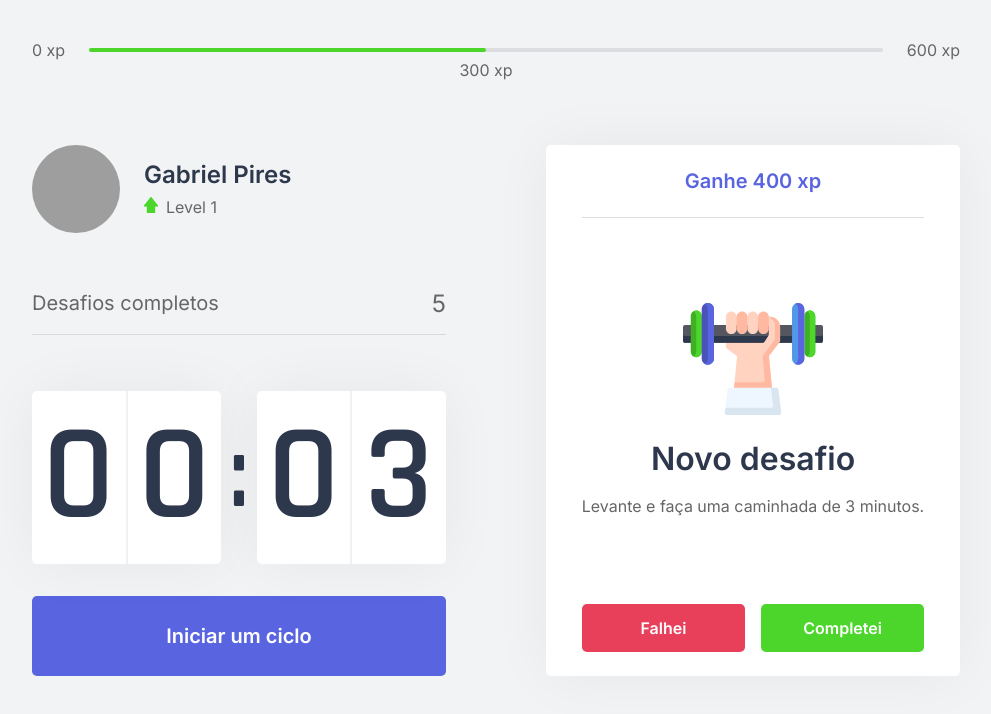
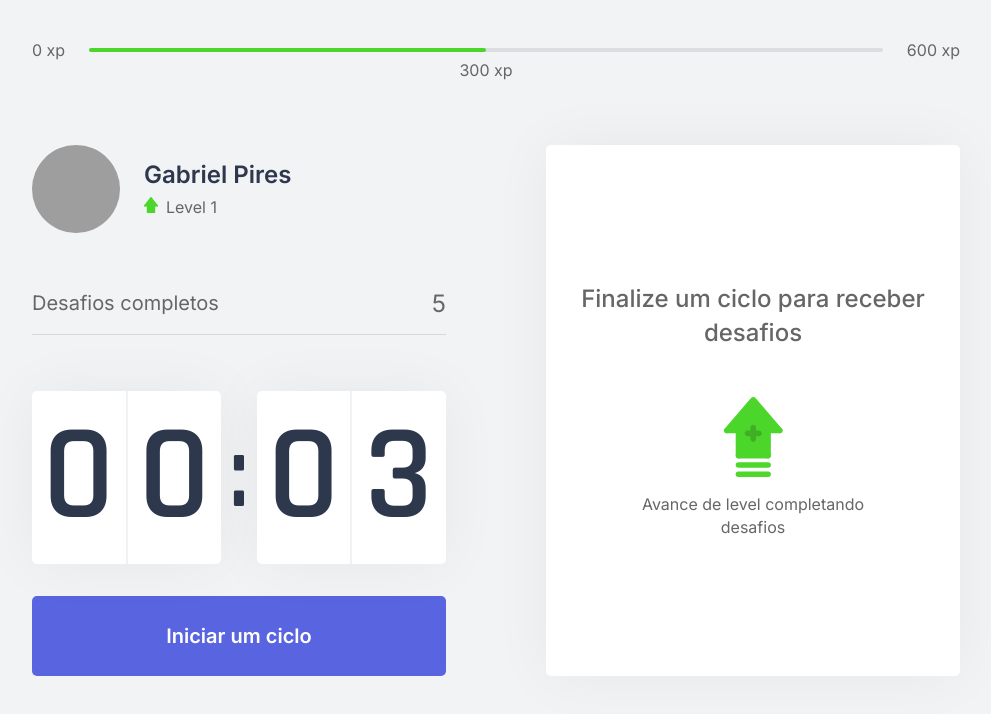
Before and after one commit to GabriPires/moveit, a Next.js app: page / in a window 1280 px wide. Shown: the top 714 px of the page, without its empty margins (144-1135 px from the left). Built offline with nearby package versions, Linux system fonts and the light colour scheme; grey boxes are pictures that could not be loaded.

Commit message:
Consumindo contexto dos desafios no challengebox

```diff
--- a/src/components/ChallengeBox.tsx
+++ b/src/components/ChallengeBox.tsx
@@ -3,20 +3,18 @@
 import styles from '../styles/components/ChallengeBox.module.css';
 
 export function ChallengeBox() {
-  const contextData = useContext(ChallengesContext);
-
-  const hasActiveChallenge = true;
+  const { activeChallenge } = useContext(ChallengesContext);
 
   return(
     <div className={styles.challengeBoxContainer}>
-      { hasActiveChallenge ? (
+      { activeChallenge ? (
         <div className={styles.challengeActive}>
-          <header>Ganhe 400 xp</header>
+          <header>Ganhe {activeChallenge.amount} xp</header>
 
           <main>
-            <img src="icons/body.svg"/>
+            <img src={`icons/${activeChallenge.type}.svg`}/>
             <strong>Novo desafio</strong>
-            <p>Levante e faça uma caminhada de 3 minutos.</p>
+            <p>{activeChallenge.description}</p>
           </main>
 
           <footer>
```
